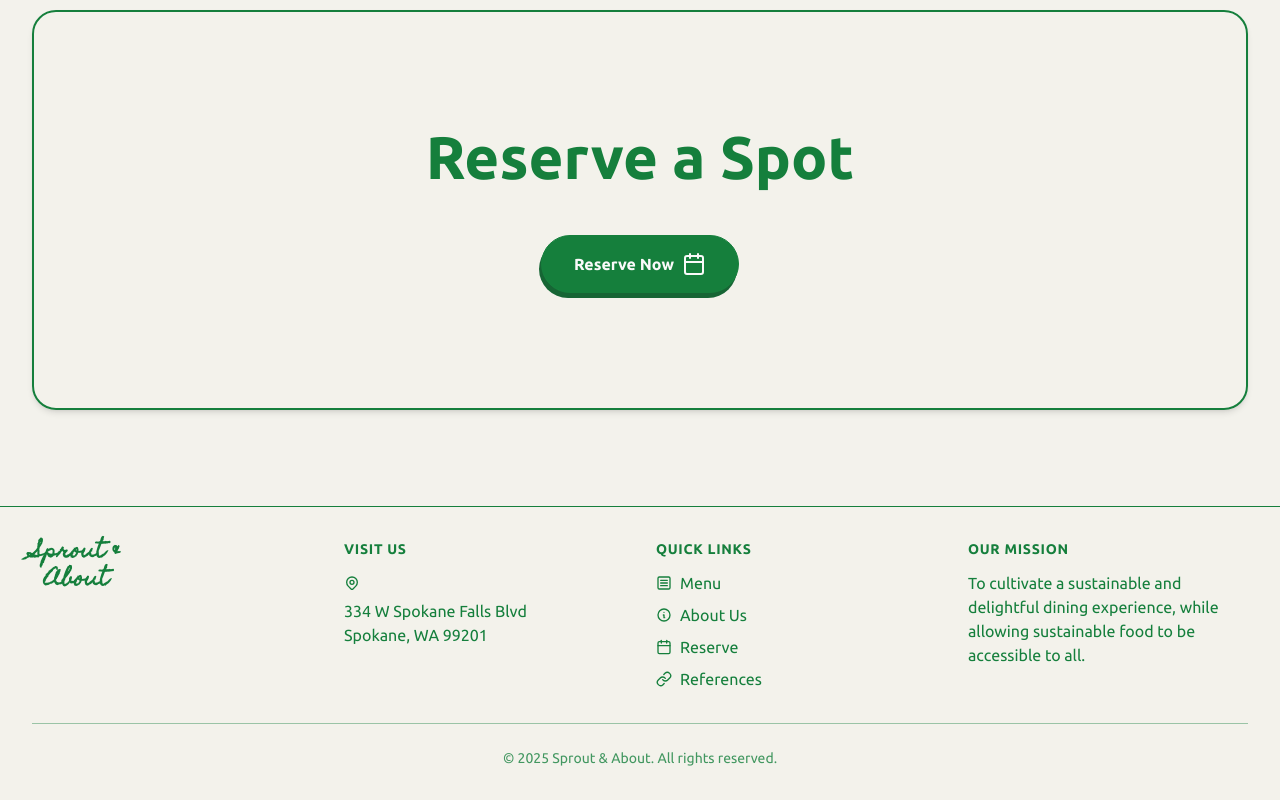
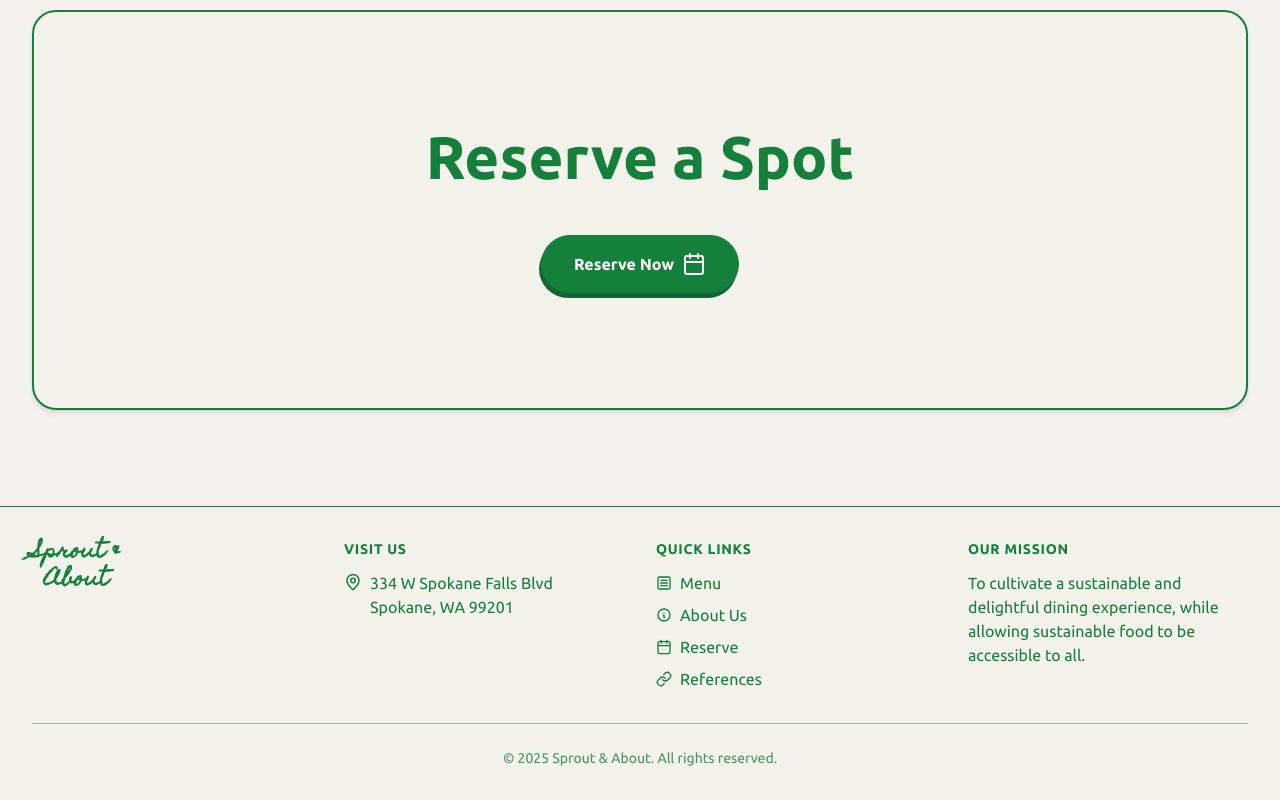
Before and after one commit to lucasch37/TSA-Webmaster-2025, a Next.js app: page / in a window 1280 px wide. Shown: the part 9734-10534 px from the top of the page. Built offline with nearby package versions, Linux system fonts and the light colour scheme; no server answers; the database is empty; what shepherd.js would draw is missing.

Commit message:
Tooltip style changes

```diff
--- a/src/app/globals.css
+++ b/src/app/globals.css
@@ -357,15 +357,15 @@ body {
 }
 
 .shepherd-text {
-    @apply text-foreground text-base p-4 !important;
+    @apply text-foreground text-sm px-4 py-2 !important;
 }
 
 .shepherd-header {
-    @apply bg-primary text-primary-foreground p-4 rounded-t-lg !important;
+    @apply bg-primary text-primary-foreground py-2 px-4 rounded-t-lg !important;
 }
 
 .shepherd-title {
-    @apply text-lg font-semibold !important;
+    @apply text-white font-semibold !important;
 }
 
 .shepherd-cancel-icon {
@@ -373,19 +373,19 @@ body {
 }
 
 .shepherd-footer {
-    @apply p-4 border-t border-border !important;
+    @apply py-2 px-4 border-t border-border !important;
 }
 
 .shepherd-button {
-    @apply px-4 py-2 rounded-md transition-colors !important;
+    @apply px-4 py-2 rounded-md transition-colors text-sm !important;
 }
 
 .shepherd-button:not(.shepherd-button-secondary) {
-    @apply bg-primary text-primary-foreground hover:bg-primary/90 !important;
+    @apply bg-primary text-primary-foreground text-sm hover:bg-primary/90 !important;
 }
 
 .shepherd-button-secondary {
-    @apply bg-secondary text-secondary-foreground hover:bg-secondary/80 !important;
+    @apply bg-secondary border text-secondary-foreground text-sm hover:bg-secondary/80 !important;
 }
 
 .shepherd-has-title .shepherd-content .shepherd-header {
--- a/src/components/footer.tsx
+++ b/src/components/footer.tsx
@@ -1,11 +1,11 @@
-import {Calendar, SquareMenu, Link as Lucide_Link} from "lucide-react";
+import {Calendar, SquareMenu, Link as LucideLink, MapPin} from "lucide-react";
 import Link from "next/link";
 import React from "react";
 
 export function Footer(): React.JSX.Element {
     return (
         <footer className="mt-24 border-t border-primary bg-background/40">
-            <div className="hidden sm:block container mx-auto px-4 py-8 sm:px-6 lg:px-8">
+            <div className="hidden sm:block container mx-auto px-4 py-8 max-lg:pb-24 sm:px-6 lg:px-8">
                 <div className="grid grid-cols-1 gap-8 px-4 md:px-0 md:grid-cols-4">
                     <div className="flex justify-center md:justify-start">
                         <div className="font-bold text-xl text-center text-primary font-homemade-apple">
@@ -18,27 +18,8 @@ export function Footer(): React.JSX.Element {
                         <h3 className="text-sm font-bold text-primary tracking-wider uppercase">
                             Visit Us
                         </h3>
-                        <div className="text-primary flex flex-col items-center md:items-start gap-2">
-                            <svg
-                                xmlns="http://www.w3.org/2000/svg"
-                                className="h-4 w-4 mt-1 flex-shrink-0"
-                                fill="none"
-                                viewBox="0 0 24 24"
-                                stroke="currentColor"
-                            >
-                                <path
-                                    strokeLinecap="round"
-                                    strokeLinejoin="round"
-                                    strokeWidth={2}
-                                    d="M17.657 16.657L13.414 20.9a1.998 1.998 0 01-2.827 0l-4.244-4.243a8 8 0 1111.314 0z"
-                                />
-                                <path
-                                    strokeLinecap="round"
-                                    strokeLinejoin="round"
-                                    strokeWidth={2}
-                                    d="M15 11a3 3 0 11-6 0 3 3 0 016 0z"
-                                />
-                            </svg>
+                        <div className="text-primary flex md:flex-row flex-col items-center md:items-start gap-2">
+                            <MapPin size={18} className="md:mt-0.5 flex-shrink-0" />
                             <span className="text-center md:text-left">
                                 334 W Spokane Falls Blvd
                                 <br />
@@ -97,7 +78,7 @@ export function Footer(): React.JSX.Element {
                                     href="/references"
                                     className="text-primary hover:text-primary transition-colors duration-200 flex justify-center md:justify-start items-center gap-2"
                                 >
-                                    <Lucide_Link className="w-4 h-4" />
+                                    <LucideLink className="w-4 h-4" />
                                     References
                                 </Link>
                             </li>
```
